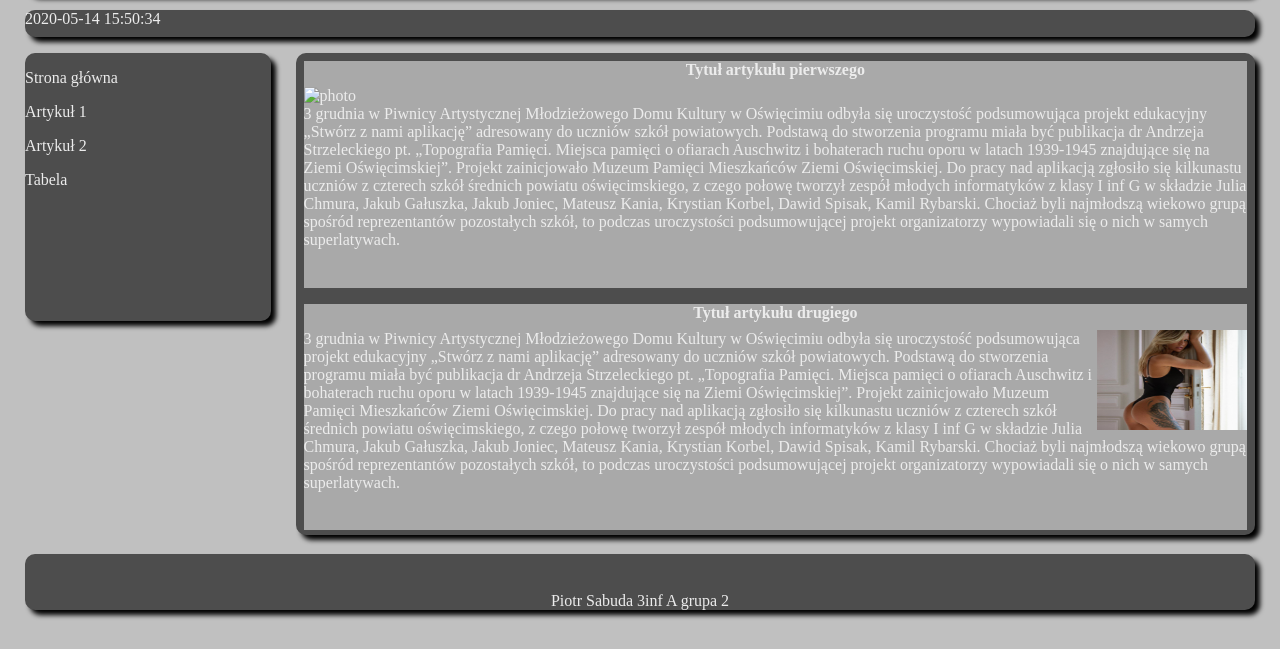
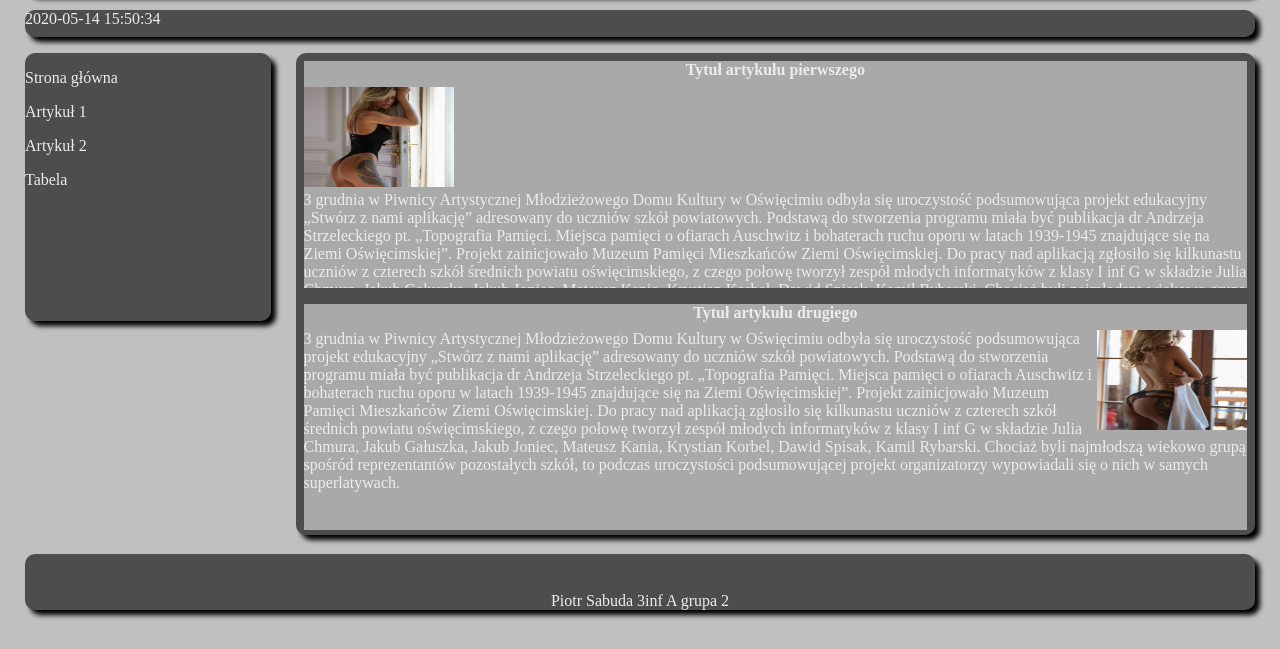
Before and after one commit to GtaVshop/WIAIKonradOdrobina, a plain HTML site: page index.html in a window 1280 px wide. Shown: the part 151-800 px from the top of the page. Drawn offline with Linux system fonts and the light colour scheme; files whose address does not match are found by name.

Commit message:
Update index.html

```diff
--- a/index.html
+++ b/index.html
@@ -25,7 +25,7 @@
           <h4>Tytuł artykułu pierwszego</h4>
           <img
             class="szkola.jpg"
-            src="szkola.jpg"
+            src="photos\z1.jpg"
             alt="photo"
           />
           <p>
@@ -51,7 +51,7 @@
           <h4>Tytuł artykułu drugiego</h4>
           <img
             class="second-img"
-            src="C:\Users\Konrad\Desktop\szkoła\szkola\photos\z1.jpg"
+            src="photos\z2.jpg"
             alt="photos"
           />
           <p>
```
